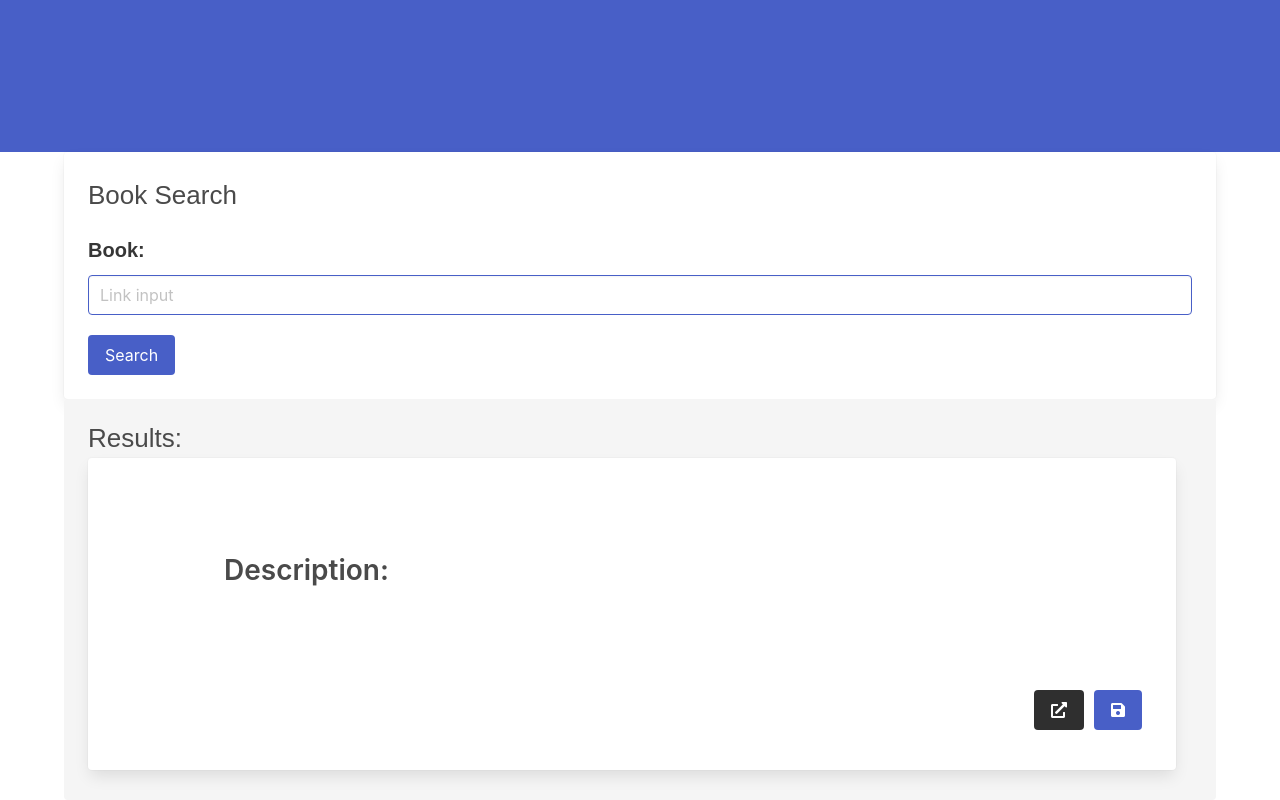
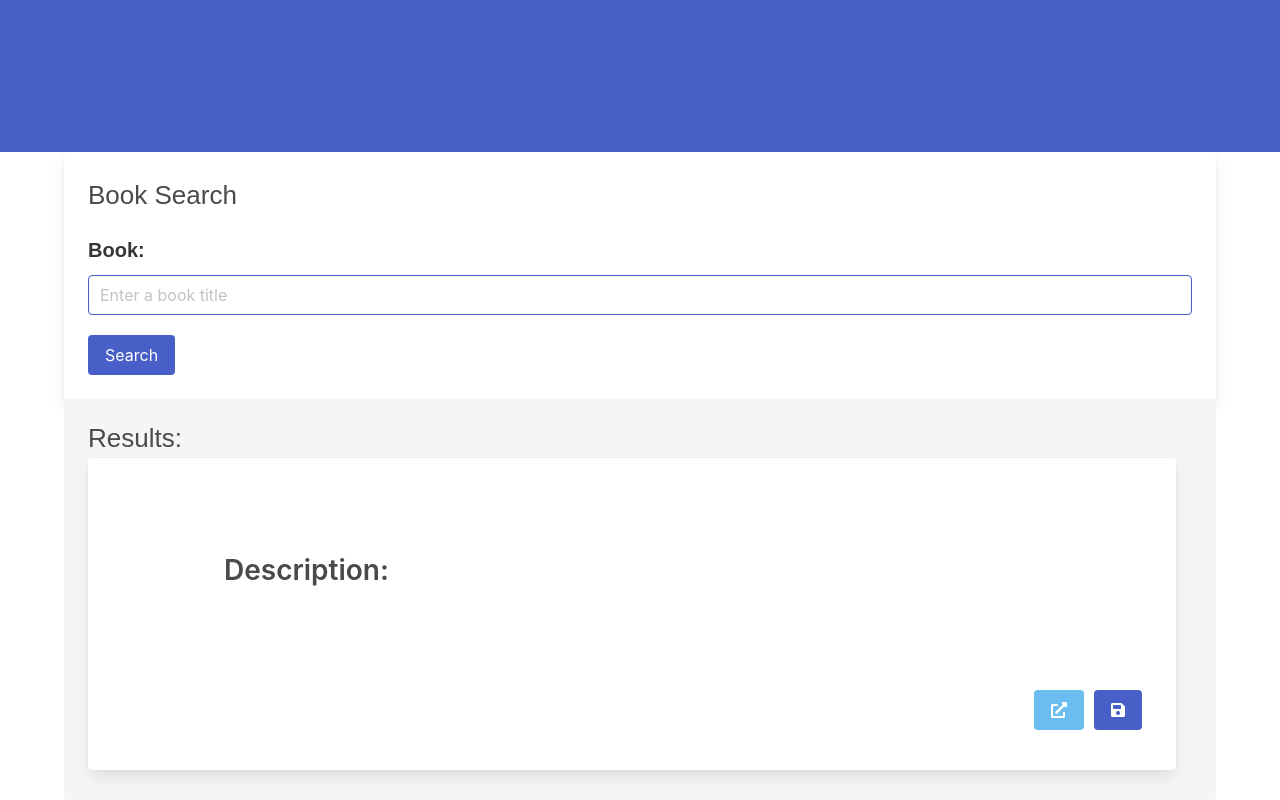
Before and after one commit to jessnyj/react-books, a React (Create React App) app in the folder client/: page / in a window 1280 px wide. In both pictures the pointer is over the button 1059 px from the left and 1003 px from the top of the page. Shown: the part 293-1093 px from the top of the page. Built offline with nearby package versions, Linux system fonts and the light colour scheme.

Commit message:
made buttons hoverable

```diff
--- a/client/src/components/card/card.css
+++ b/client/src/components/card/card.css
@@ -5,6 +5,10 @@
 
 #viewBtn {
     margin-right: 10px;
+}
+
+#viewBtn:hover {
+    background-color: rgb(106, 189, 238);
 }
 
 .cardHold {
--- a/client/src/components/searchbar/searchbar.css
+++ b/client/src/components/searchbar/searchbar.css
@@ -1,5 +1,9 @@
 .searchBtn {
     margin-top: 20px;
+}
+
+.searchBtn:hover {
+    background-color: rgb(106, 189, 238);
 }
 
 .bookLabel {
--- a/client/src/components/searchbar/searchbar.js
+++ b/client/src/components/searchbar/searchbar.js
@@ -9,7 +9,7 @@ function Searchbar() {
 					Book Search
 				<div className="content">
 						<label className="label bookLabel">Book:</label>
-						<input className="input is-link" type="text" placeholder="Link input" />
+						<input className="input is-link" type="text" placeholder="Enter a book title" />
 						<button className="button is-link searchBtn">Search</button>
 					</div>
 				</div>
```
